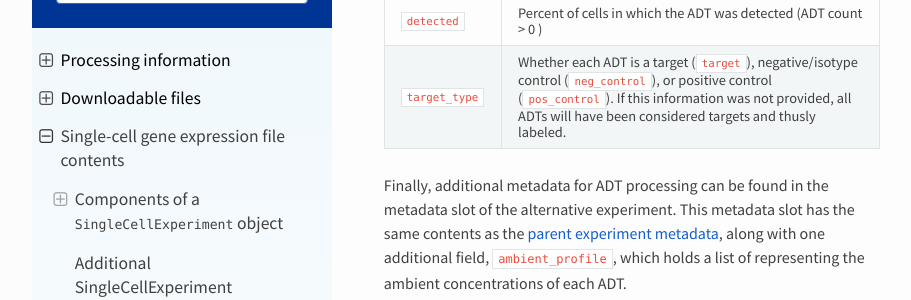
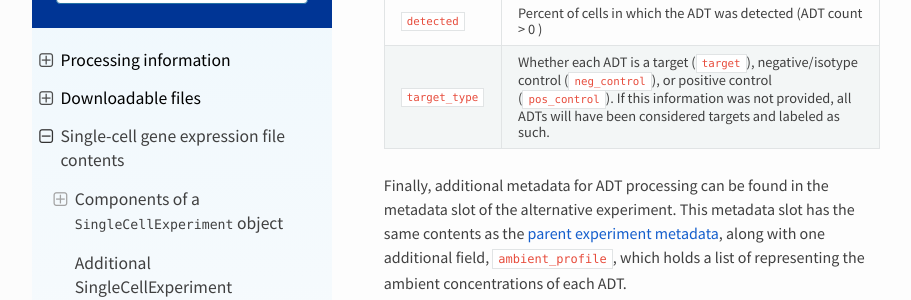
Before and after one commit to DongzeHE/scpca-docs, a Sphinx documentation site: the page built from docs/sce_file_contents.md, in a window 1280 px wide and 900 px high, scrolled down 6682 px. Shown: the part 171-471 px from the top of the window, without its empty margins (158-1069 px from the left). Built offline with Sphinx 7.4.7 and the Read the Docs theme 2.0.0, drawn with Linux system fonts in a browser that asks for light colours.

Commit message:
spelling

```diff
--- a/docs/sce_file_contents.md
+++ b/docs/sce_file_contents.md
@@ -174,7 +174,7 @@ This data frame contains the following columns with statistics for each ADT:
 | ----------- | -------------------------------------------------------------- |
 | `mean`      | Mean ADT count across all cells/droplets                       |
 | `detected`  | Percent of cells in which the ADT was detected (ADT count > 0 ) |
-| `target_type` | Whether each ADT is a target (`target`), negative/isotype control (`neg_control`), or positive control (`pos_control`). If this information was not provided, all ADTs will have been considered targets and thusly labeled. |
+| `target_type` | Whether each ADT is a target (`target`), negative/isotype control (`neg_control`), or positive control (`pos_control`). If this information was not provided, all ADTs will have been considered targets and labeled as such. |
 
 Finally, additional metadata for ADT processing can be found in the metadata slot of the alternative experiment.
 This metadata slot has the same contents as the [parent experiment metadata](#experiment-metadata), along with one additional field, `ambient_profile`, which holds a list of representing the ambient concentrations of each ADT.
```
Also changed, not shown: 1 other file.
